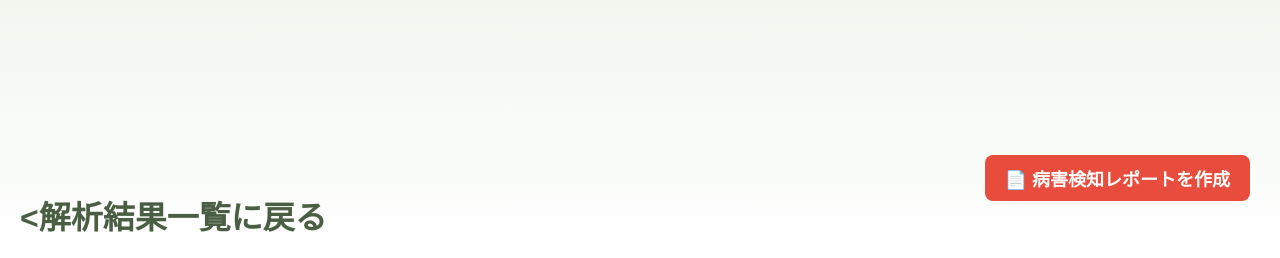
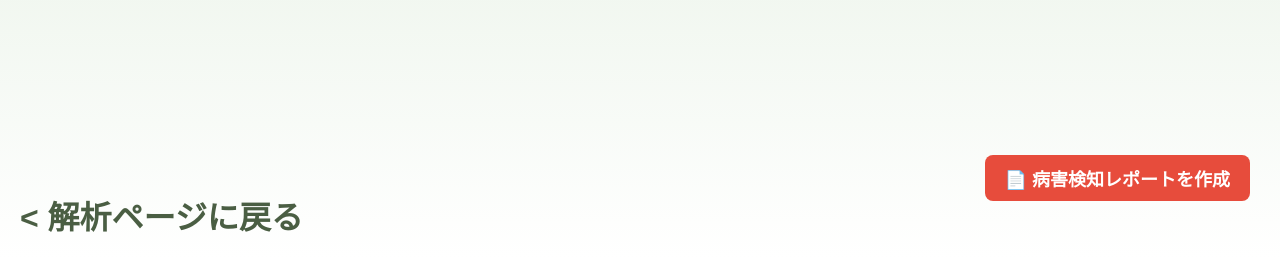
Before and after one commit to c3p31113/pro_de, a Flask app: page /notifications_page in a window 1280 px wide. Shown: the part 542-800 px from the top of the page. Run offline with Flask 3, Linux system fonts and the light colour scheme; a user stored in the database is signed in; data comes from the database, SQL or seed files in the repository; data that the repository does not hold is empty; parts of the project's set-up code (start-up, migrations or seed data) failed here and were passed over.

Commit message:
Update notifications.html

```diff
--- a/rover_app/templates/notifications.html
+++ b/rover_app/templates/notifications.html
@@ -52,7 +52,8 @@
     {% endif %}
 
     <div class="back-arrow">
-        <a href="{{ url_for('analyze_db') }}">&lt;解析結果一覧に戻る
+        <a href="/pre_analyze">&lt;
+            解析ページに戻る
         </a>
     </div>
 
```
